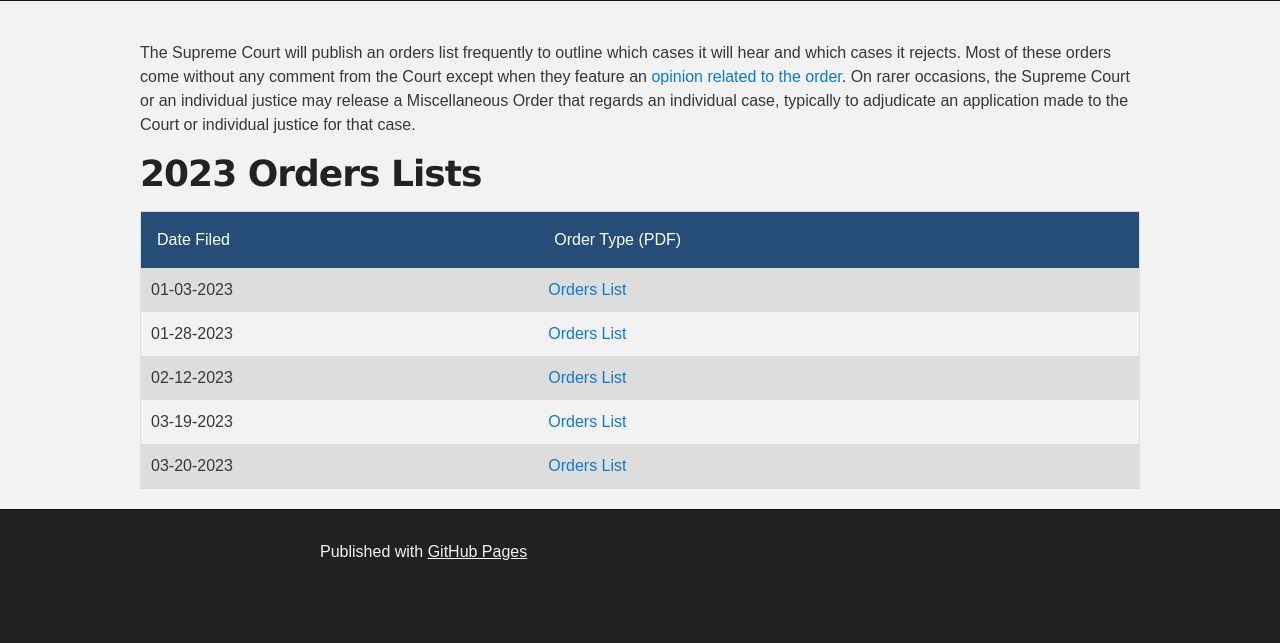
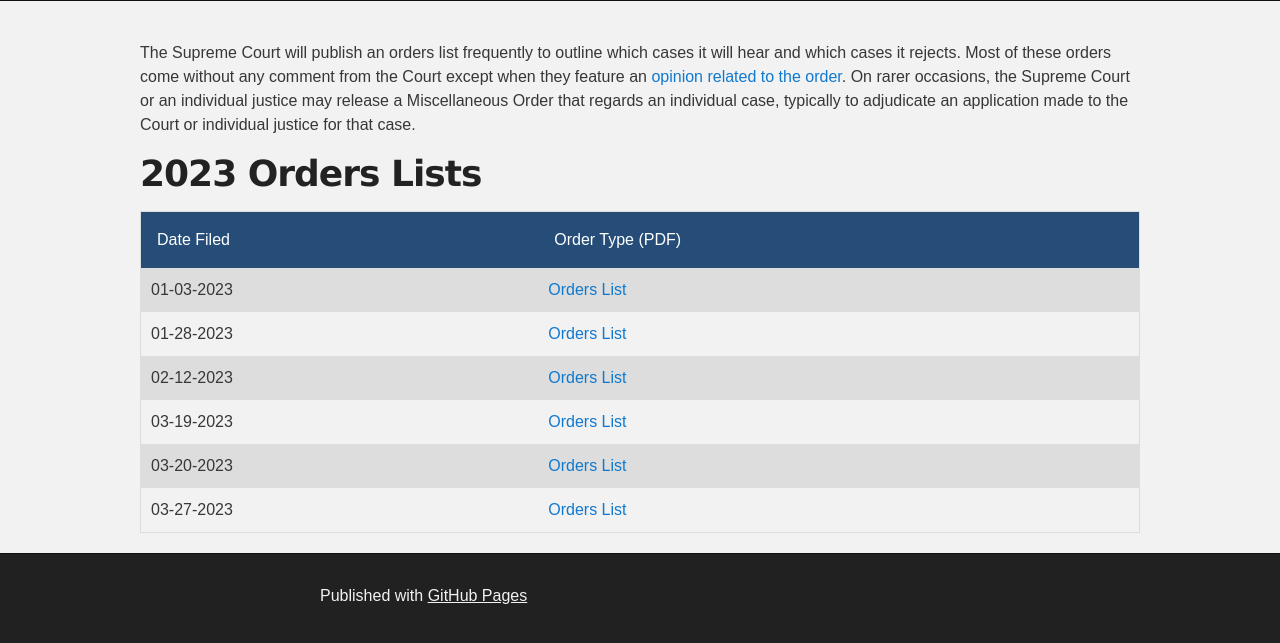
Before and after one commit to uscourtsrblx/uscourtsrblx.github.io, a Jekyll site: the page orders.html, which Jekyll copies as it is, in a window 1280 px wide. Shown: the part 459-1102 px from the top of the page. Built offline with Jekyll 4.4.1, drawn with Linux system fonts in a browser that asks for light colours; before the commit the page ends 1058 px from its top, so only the background shows below that.

Commit message:
Orders List

```diff
--- a/orders.html
+++ b/orders.html
@@ -195,6 +195,10 @@
             <td>03-20-2023</td>
 			<td><a href='/orders/Orders%20List%2003-20-2023.pdf'>Orders List</a></td>
           </tr>
+		  <tr>
+            <td>03-27-2023</td>
+			<td><a href='/orders/Orders%20List%2003-27-2023.pdf'>Orders List</a></td>
+          </tr>
         </table>
 		</div>
       </section>
```
Also changed, not shown: 1 other file.
